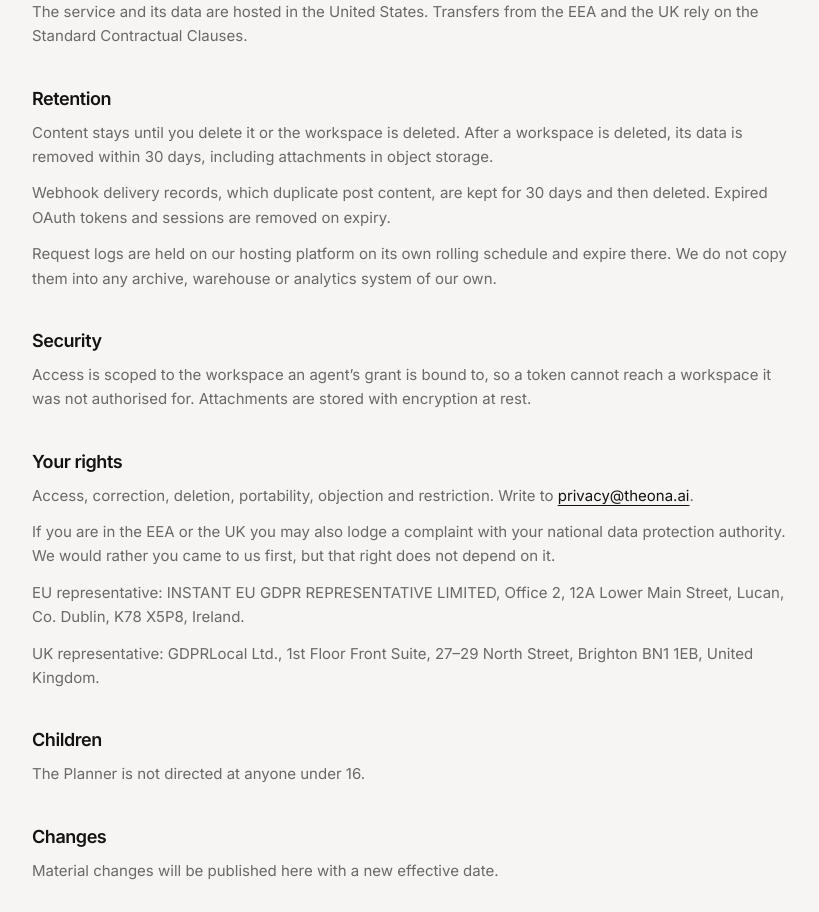
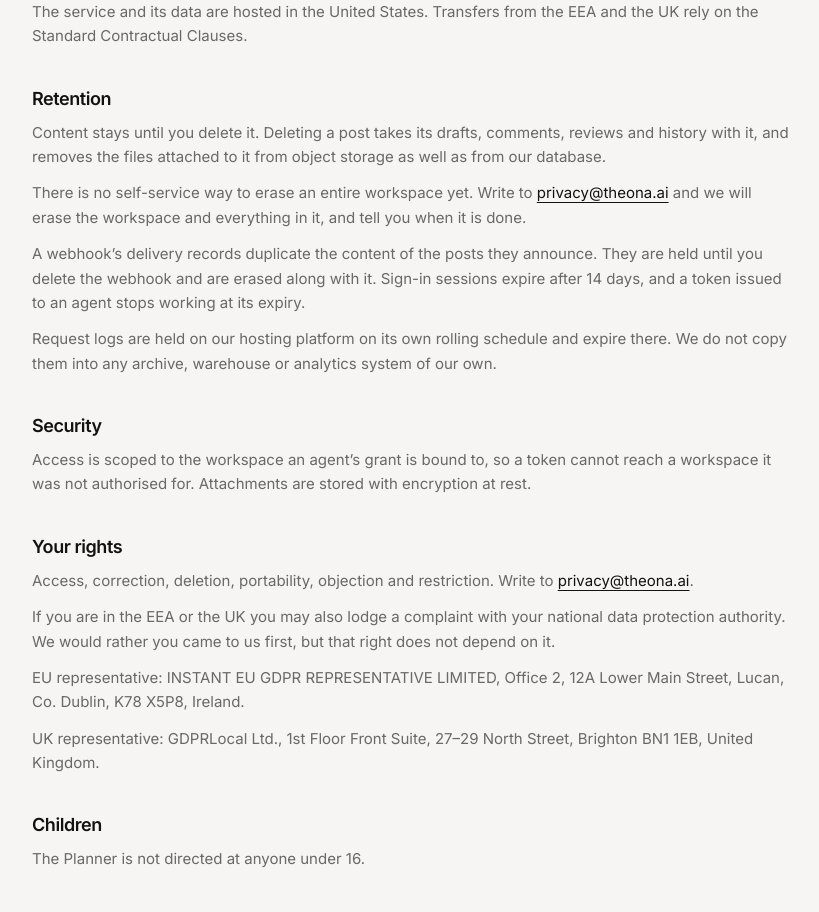
Before and after one commit to theonaai/linkedin-content-planner-mcp, a React (Vite) app in the folder apps/web/: page /privacy in a window 1280 px wide. Shown: the part 2060-2972 px from the top of the page, without its empty margins (228-1047 px from the left). Built offline with nearby package versions, Linux system fonts and the light colour scheme; no server answers.

Commit message:
docs(privacy): describe the retention we actually perform

```diff
--- a/apps/web/src/views/PrivacyView.tsx
+++ b/apps/web/src/views/PrivacyView.tsx
@@ -154,12 +154,20 @@ export function PrivacyView() {
 
         <Section title="Retention">
           <p>
-            Content stays until you delete it or the workspace is deleted. After a workspace is deleted, its data is
-            removed within 30 days, including attachments in object storage.
+            Content stays until you delete it. Deleting a post takes its drafts, comments, reviews and history with
+            it, and removes the files attached to it from object storage as well as from our database.
           </p>
           <p>
-            Webhook delivery records, which duplicate post content, are kept for 30 days and then deleted. Expired
-            OAuth tokens and sessions are removed on expiry.
+            There is no self-service way to erase an entire workspace yet. Write to{" "}
+            <a className="text-text-primary underline underline-offset-4" href={`mailto:${CONTACT}`}>
+              {CONTACT}
+            </a>{" "}
+            and we will erase the workspace and everything in it, and tell you when it is done.
+          </p>
+          <p>
+            A webhook&rsquo;s delivery records duplicate the content of the posts they announce. They are held until
+            you delete the webhook and are erased along with it. Sign-in sessions expire after 14 days, and a token
+            issued to an agent stops working at its expiry.
           </p>
           <p>
             Request logs are held on our hosting platform on its own rolling schedule and expire there. We do not copy
```
